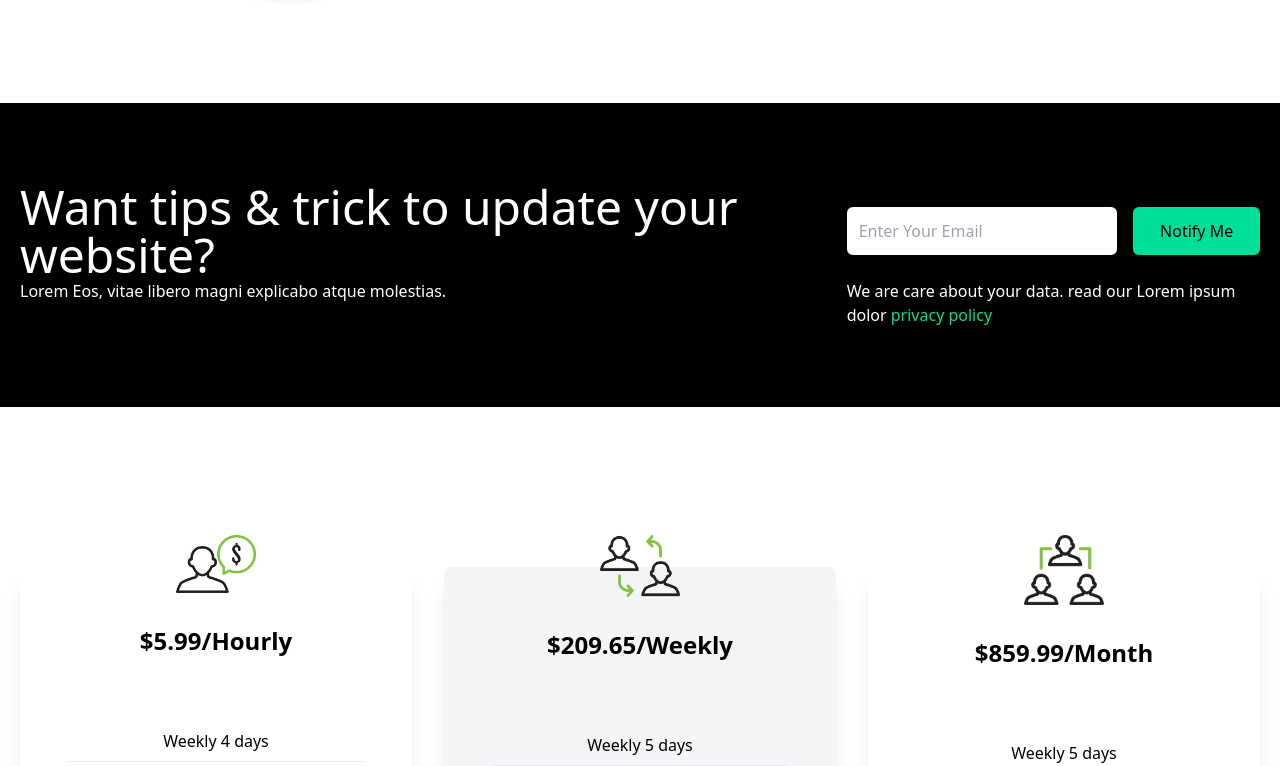
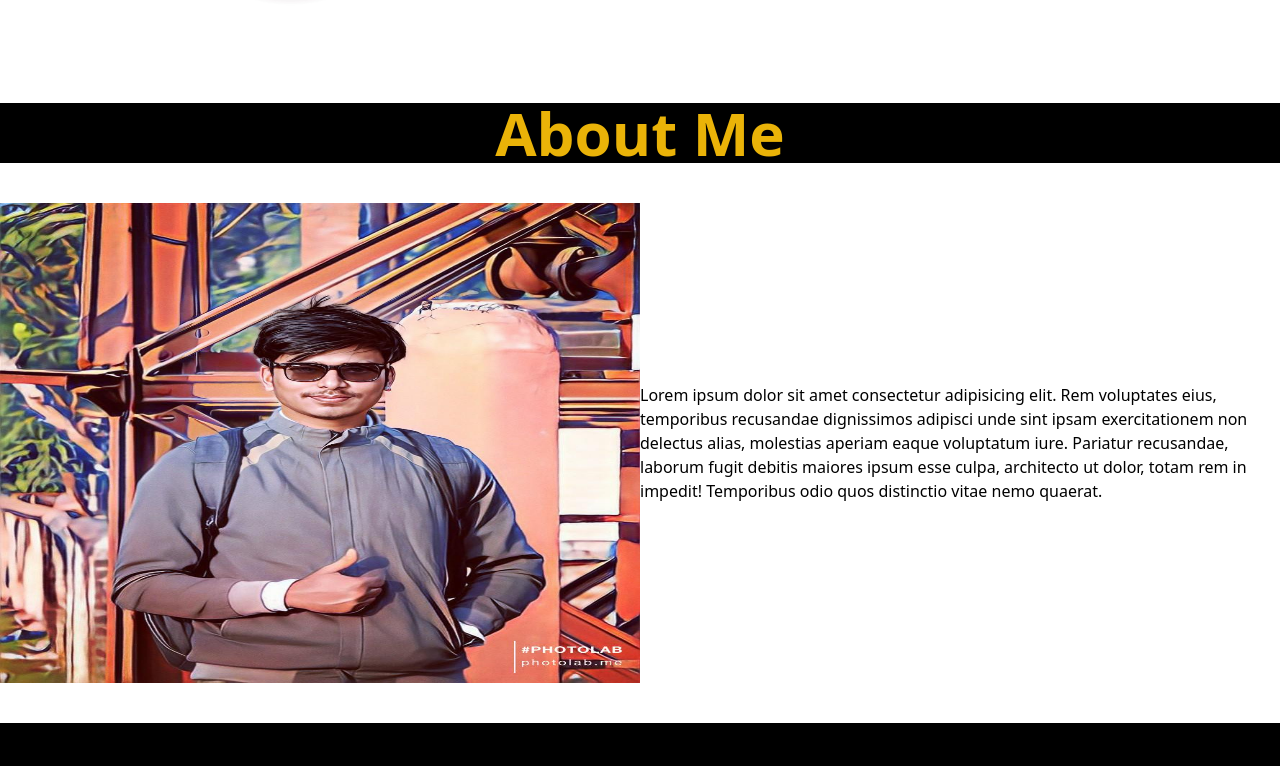
Before and after one commit to atikurahad/atikur-portfolio-spa, a React (Create React App) app: page / in a window 1280 px wide. Shown: the part 1274-2040 px from the top of the page. Built offline with nearby package versions, Linux system fonts and the light colour scheme.

Commit message:
working on about section

```diff
--- a/src/App.js
+++ b/src/App.js
@@ -1,4 +1,5 @@
 // import Footer from "./components/Footer/Footer";
+import About from "./components/About";
 import Card from "./components/Card";
 import Contact from "./components/Contact/Contact";
 import Footer from "./components/Footer/Footer";
@@ -12,6 +13,7 @@ function App() {
      <Navbar />
      <Hero />
      <Projects />
+     <About />
      <Contact />
      <Card />
      <Footer />
--- /dev/null
+++ b/src/components/About.jsx
@@ -0,0 +1,22 @@
+import React from 'react';
+import DevImg from '../assets/atik.jpeg'
+
+const About = () => {
+  return ( <>
+  <div>
+ <h1 className='text-center text-yellow-500 text-6xl font-bold '> About Me</h1>
+ <div className='bg-white h-[35rem] grid grid-cols-2 justify-center items-center'>
+  <div className=''>
+      <img className='h-[30rem] w-full' src={DevImg} alt="" />
+  </div>
+  <div>
+    <p>Lorem ipsum dolor sit amet consectetur adipisicing elit. Rem voluptates eius, temporibus recusandae dignissimos adipisci unde sint ipsam exercitationem non delectus alias, molestias aperiam eaque voluptatum iure. Pariatur recusandae, laborum fugit debitis maiores ipsum esse culpa, architecto ut dolor, totam rem in impedit! Temporibus odio quos distinctio vitae nemo quaerat.</p>
+  </div>
+ </div>
+  </div>
+  </>
+
+  );
+};
+
+export default About;
```
Also changed, not shown: src/assets/atik.jpeg (added).
